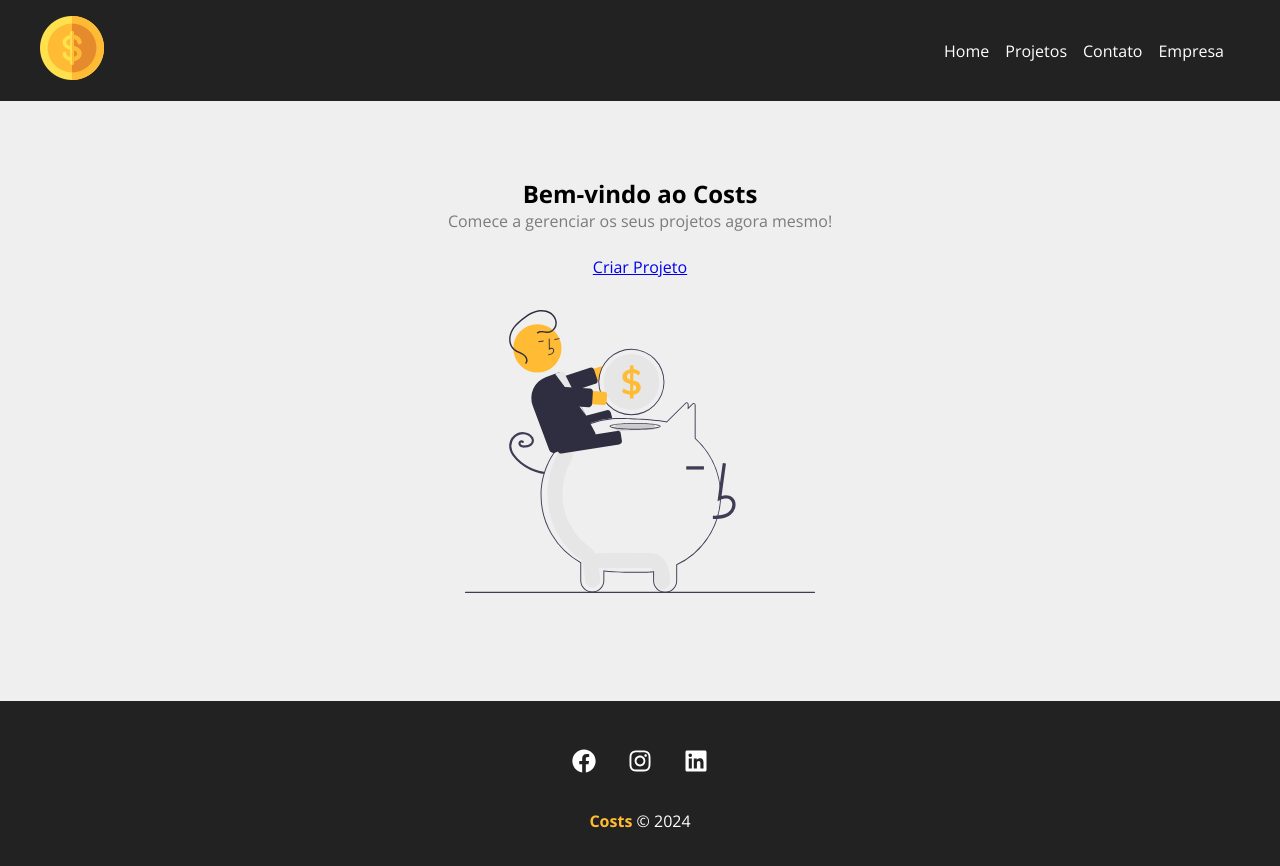
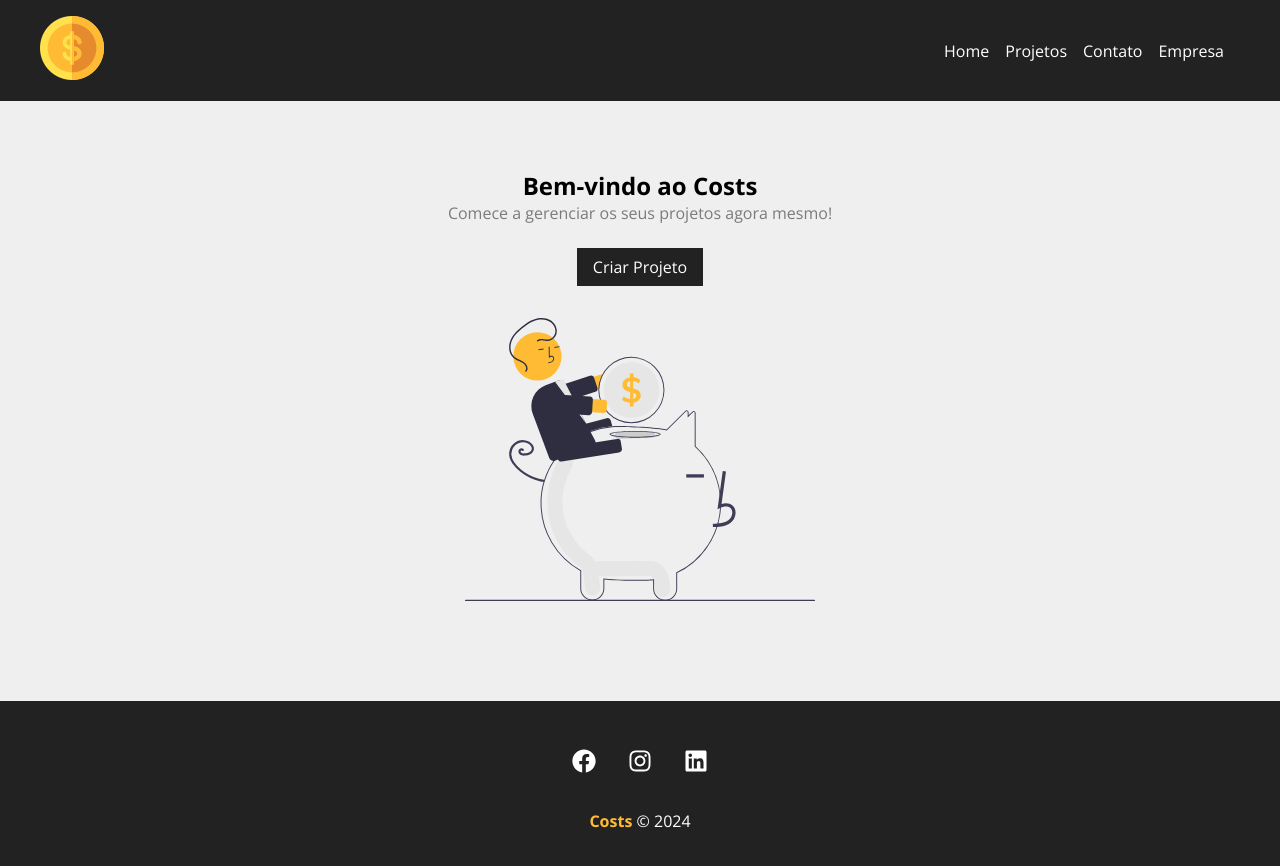
Before and after one commit to MendesS4/Costs-React, a React (Create React App) app in the folder costs/: page / in a window 1280 px wide. Shown: the top 866 px of the page. Built offline with nearby package versions, Linux system fonts and the light colour scheme.

Commit message:
home page final

```diff
--- /dev/null
+++ b/costs/src/components/layouts/LinkButton.js
@@ -0,0 +1,12 @@
+import {Link} from 'react-router-dom'
+import styles from './LinkButton.module.css'
+
+function LinkButton ({to, text}){
+    return(
+        <Link className={styles.btn} to={to}>
+        {text}
+        </Link>
+    )
+}
+
+export default LinkButton
--- /dev/null
+++ b/costs/src/components/layouts/LinkButton.module.css
@@ -0,0 +1,11 @@
+.btn {
+    background-color : #222;
+    color : #fff;
+    padding : 0.5em 1em;
+    text-decoration : none;
+    transition: 0.5s;
+}
+
+.btn:hover {
+    color : #fb3
+}
--- a/costs/src/components/pages/Home.js
+++ b/costs/src/components/pages/Home.js
@@ -1,5 +1,6 @@
 import styles from './Home.module.css'
 import savings from '../../img/savings.svg'
+import LinkButton from '../layouts/LinkButton'
 
 function Home() {
 
@@ -7,7 +8,7 @@ function Home() {
        <section className = {styles.home_container}>
         <h1>Bem-vindo ao <spam>Costs</spam></h1>
         <p>Comece a gerenciar os seus projetos agora mesmo!</p>
-        <a href="/">Criar Projeto</a>
+        <LinkButton to="/newproject" text = "Criar Projeto"/>
         <img src={savings} alt ="Costs" />
        </section>
     )
```
